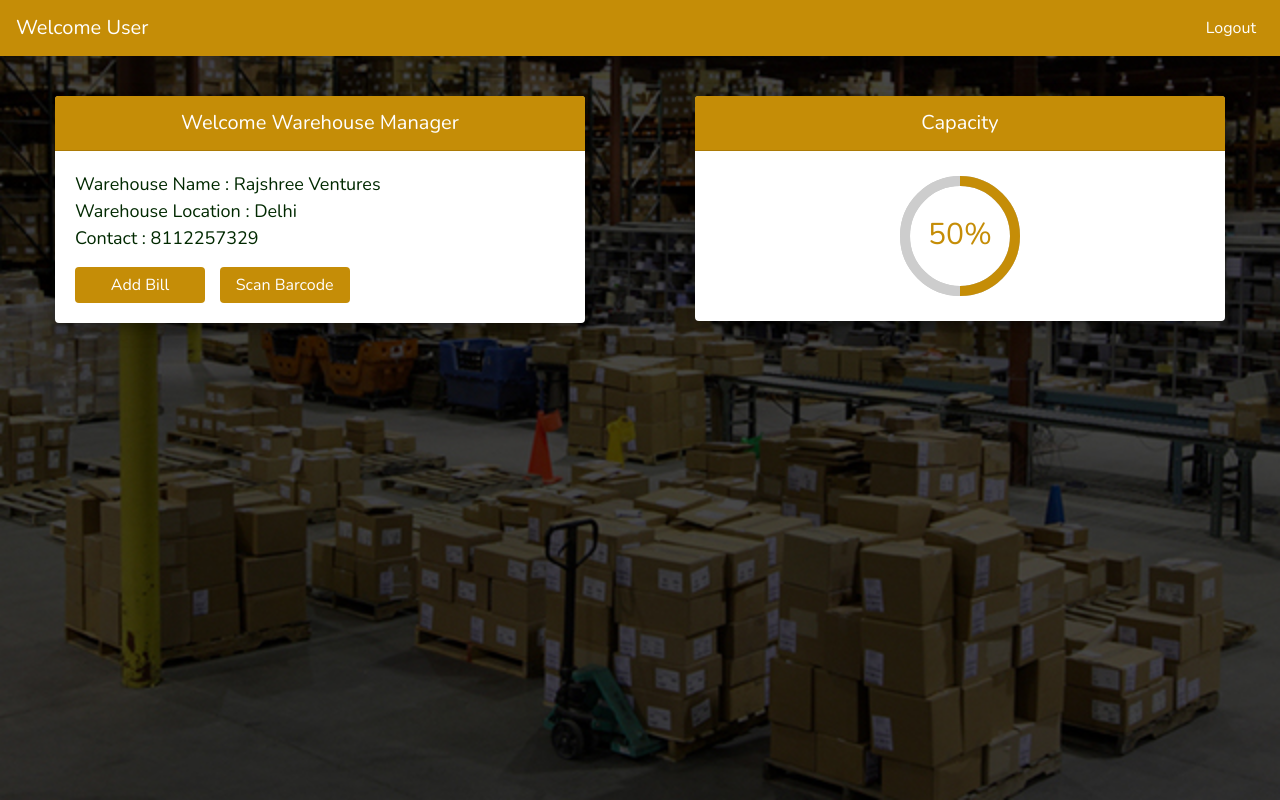
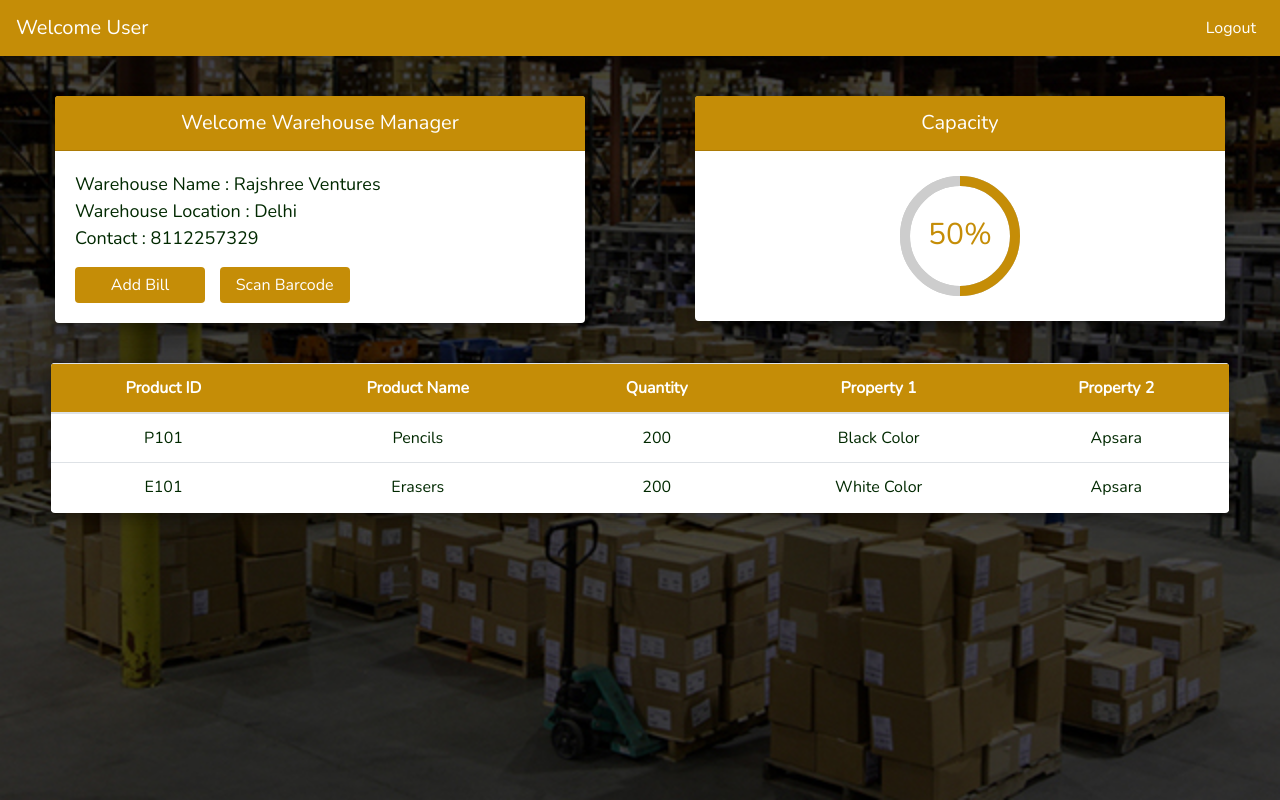
Before and after one commit to deveshd2k/warehouse_management, a Django app: template templates/warehouse_dashboard.html in a window 1280 px wide. Run offline with Django 3.2, Linux system fonts and the light colour scheme; the template is opened without the code that fills it, so the values that code supplies are empty; some libraries are stand-ins or nearby versions.

Commit message:
fourth commit

```diff
--- a/static/warehouse_dashboard_css.css
+++ b/static/warehouse_dashboard_css.css
@@ -31,3 +31,25 @@
 .btn:hover{
 	opacity: 0.9;
 }
+.card-1{
+  width: 92vw !important;
+  margin: 0 auto !important;
+  overflow-x: auto !important;
+  display: block !important;
+}
+.table{
+  margin: 0 0 2px 0 !important;
+}
+th{
+  color: white;
+  text-align: center;
+}
+td{
+  text-align: center;
+  color: #012900 !important;
+}
+.h-row{
+  background-color: #c58d07 !important;}
+tr{
+  background-color: white !important;
+}
--- a/templates/warehouse_dashboard.html
+++ b/templates/warehouse_dashboard.html
@@ -33,7 +33,7 @@
 					Warehouse Location : Delhi<br>
 					Contact : 8112257329<br>
 					<button type="button" class="btn btn-primary">Add Bill</button>
-					<button type="button" class="btn btn-primary">Scan Barcode</button>
+					<button type="button" class="btn btn-primary" onclick="location.href = 'dashboard/barcode';">Scan Barcode</button>
 				</div>
 			</div>
 		</div>
@@ -59,4 +59,33 @@ $("#divProgress").circularloader({
 });
 </script>
 
+<div class="card card-1">
+  <table class="table table-hover">
+    <thead>
+      <tr class="h-row">
+        <th>Product ID</th>
+        <th>Product Name</th>
+        <th>Quantity</th>
+        <th>Property 1</th>
+        <th>Property 2</th>
+      </tr>
+    </thead>
+    <tbody>
+      <tr>
+        <td>P101</td>
+        <td>Pencils</td>
+        <td>200</td>
+        <td>Black Color</td>
+        <td>Apsara</td>
+      </tr>
+      <tr>
+        <td>E101</td>
+        <td>Erasers</td>
+        <td>200</td>
+        <td>White Color</td>
+        <td>Apsara</td>
+      </tr>
+    </tbody>
+  </table>
+</div>
 {% endblock %}
--- a/warehousemgmt/urls.py
+++ b/warehousemgmt/urls.py
@@ -6,5 +6,6 @@ urlpatterns = [
 	path('warehouse_signup',views.warehouse_signup,name="warehouse_signup"),
 	path('shop_signup',views.shop_signup,name='shop_signup'),
 	path('login',views.login,name="login"),
-	path('dashboard',views.dashboard,name="dashboard")
+	path('dashboard',views.dashboard,name="dashboard"),
+	path('dashboard/barcode',views.barcode,name="barcode")
 ]
--- a/warehousemgmt/views.py
+++ b/warehousemgmt/views.py
@@ -16,3 +16,6 @@ def login(request):
 
 def dashboard(request):
 	return render(request,'warehouse_dashboard.html')
+
+def barcode(request):
+	return render(request,'barcode.html')
```
Also changed, not shown: templates/barcode.html (added, +46 -0 lines).
